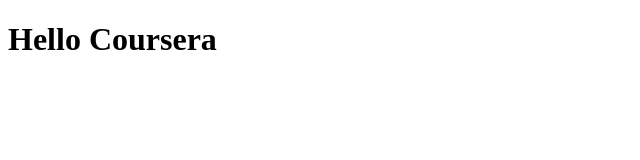
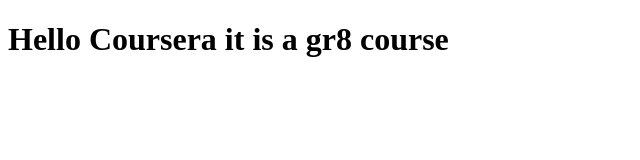
Before and after one commit to saichand-ch/coursera.test, a plain HTML site: page site/index.html in a window 1280 px wide. Shown: the whole page, without its empty margins (0-640 px from the left). Drawn offline with Linux system fonts and the light colour scheme.

Commit message:
Small addition

```diff
--- a/site/index.html
+++ b/site/index.html
@@ -4,6 +4,6 @@
 	<title>Hello Coursera</title>
 </head>
 <body>
-<h1>Hello Coursera</h1>
+<h1>Hello Coursera it is a gr8 course</h1>
 </body>
 </html>
```
